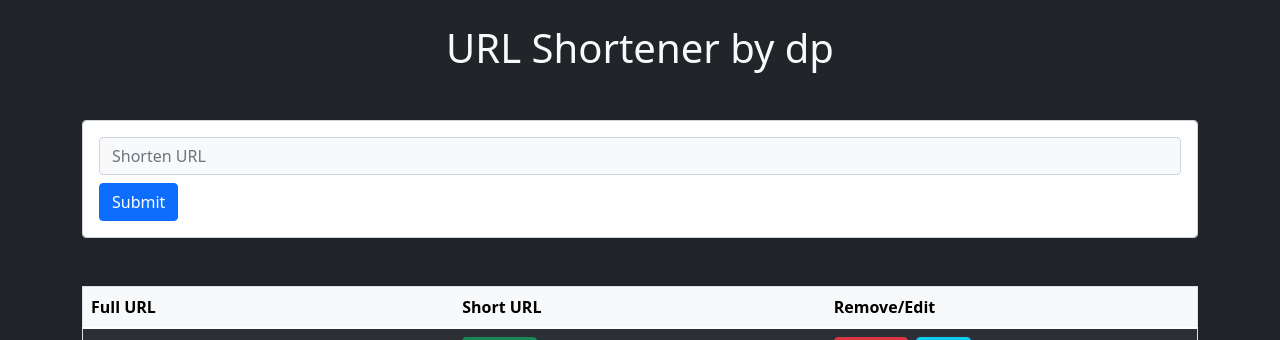
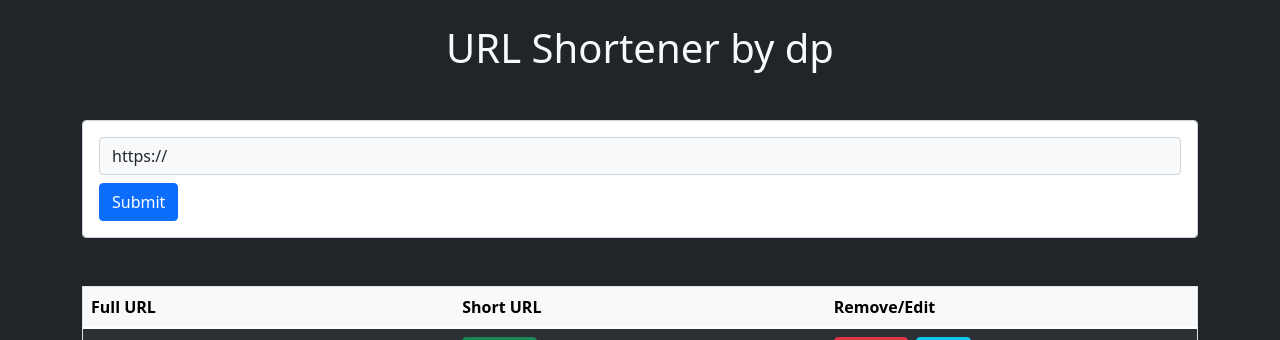
Before and after one commit to dpouris/django-url-shortener, a Django app: page / in a window 1280 px wide. Shown: the top 340 px of the page. Run offline with Django 3.2, Linux system fonts and the light colour scheme; data comes from the database, SQL or seed files in the repository; both versions use the stored data as it was after the commit.

Commit message:
Added utils.py to host some utility functions and fixed the shortener cause it was broken. Also made the Url input field a type of url so it has validation and gave it an https:// prefix. 😫

```diff
--- /dev/null
+++ b/shortener/utils.py
@@ -0,0 +1,6 @@
+import short_url
+
+
+import short_url
+def shortenURL(num):
+    return short_url.encode_url(num)
--- a/shortener/views.py
+++ b/shortener/views.py
@@ -1,5 +1,6 @@
-from django.shortcuts import render
-import short_url
+from django.shortcuts import render, redirect
+from django.urls import reverse
+from .utils import shortenURL
 from .models import URL
 from django.http import HttpResponseRedirect
 
@@ -9,12 +10,13 @@ def shorten(request):
     full_url = ''
     short_url = ''
     if request.method == "POST" and request.POST.get('url') != '':
-        full_url = URL.objects.create(url=request.POST.get('url'))
         try:
+            full_url = URL.objects.create(url=request.POST.get('url'))
             short_url = shortenURL(full_url.id)
             full_url.short_url = short_url
             full_url.save()
         except :
+            full_url = URL.objects.get(url=request.POST.get('url'))
             short_url = full_url.short_url
     return render(request,'index.html', {
         'full_url' : full_url,
@@ -25,21 +27,19 @@ def shorten(request):
 def redirecter(request, short):
     url = URL.objects.get(short_url = short)
     print(url)
-    return HttpResponseRedirect(f'https://{url.url}')
+    return HttpResponseRedirect(url.url)
 
-def shortenURL(num):
-    return short_url.encode_url(num)
 
 def delete(request,short):
     url = URL.objects.get(short_url = short)
     url.delete()
-    return HttpResponseRedirect('/', {'res': 'Deleted'})
+    return redirect('/')
 
 def edit(request, item):
     url = URL.objects.get(short_url=item)
     if request.method == 'POST':
         update(request,item)
-        return HttpResponseRedirect('/')
+        return redirect('/')
     return render(request,'edit.html',{
         'data' : url
     })
--- a/templates/index.html
+++ b/templates/index.html
@@ -8,7 +8,7 @@
     <div class='container mt-5'>
         <form class='form-control p-3'action="/" method='POST'>
             {% csrf_token %}
-            <input class="form-control mb-2 bg-light " id="url" aria-describedby="url"required type="text" name='url' placeholder="Shorten URL">
+            <input class="form-control mb-2 bg-light " id="url" aria-describedby="url" required type="url" name='url' placeholder="Shorten URL" value='https://'>
             <input class='btn btn-primary d-flex justify-content-center align-items-center'href="/" type='submit' name='submit'>
         </form>
     </div>
```
Also changed, not shown: db.sqlite3.
